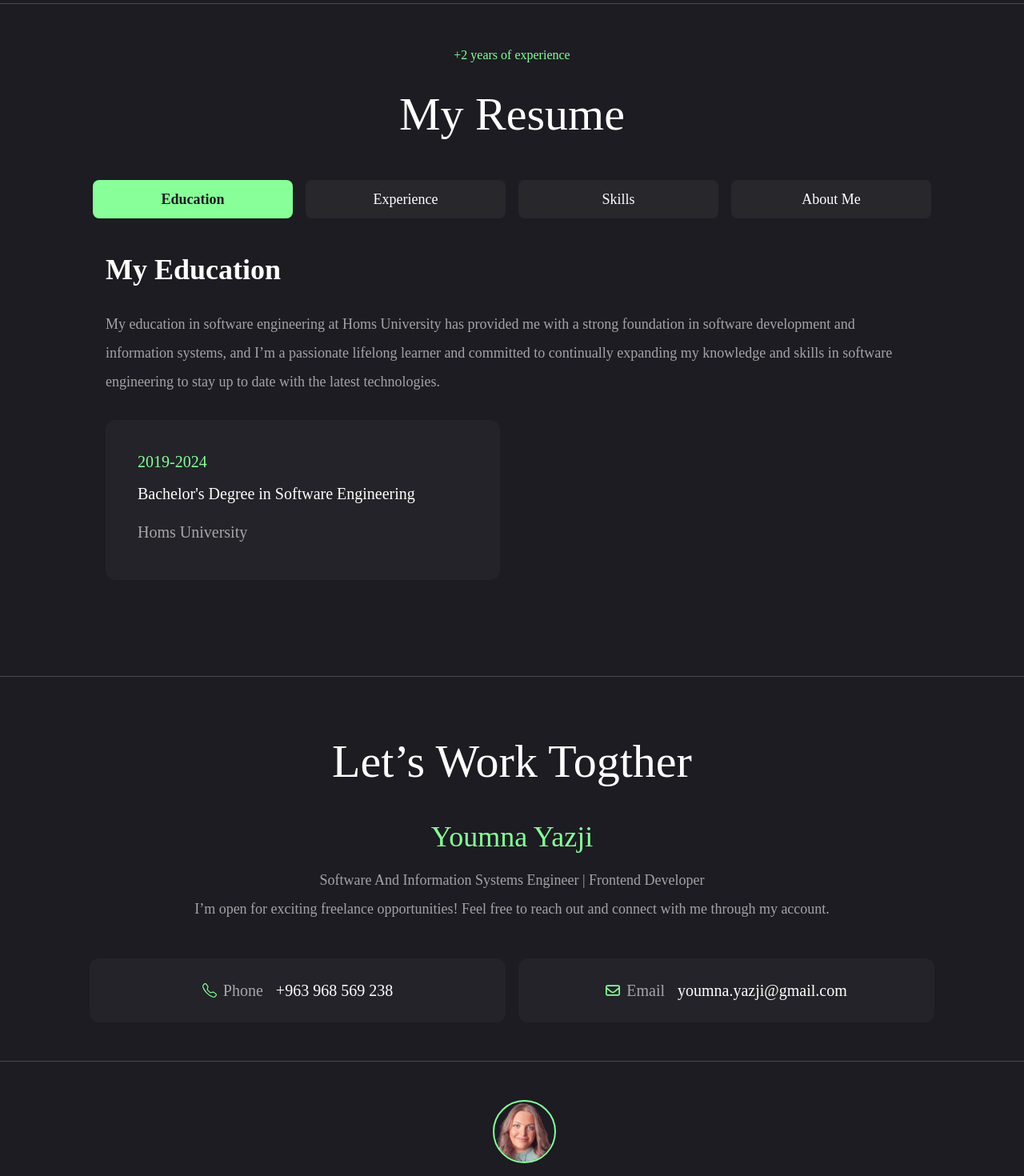
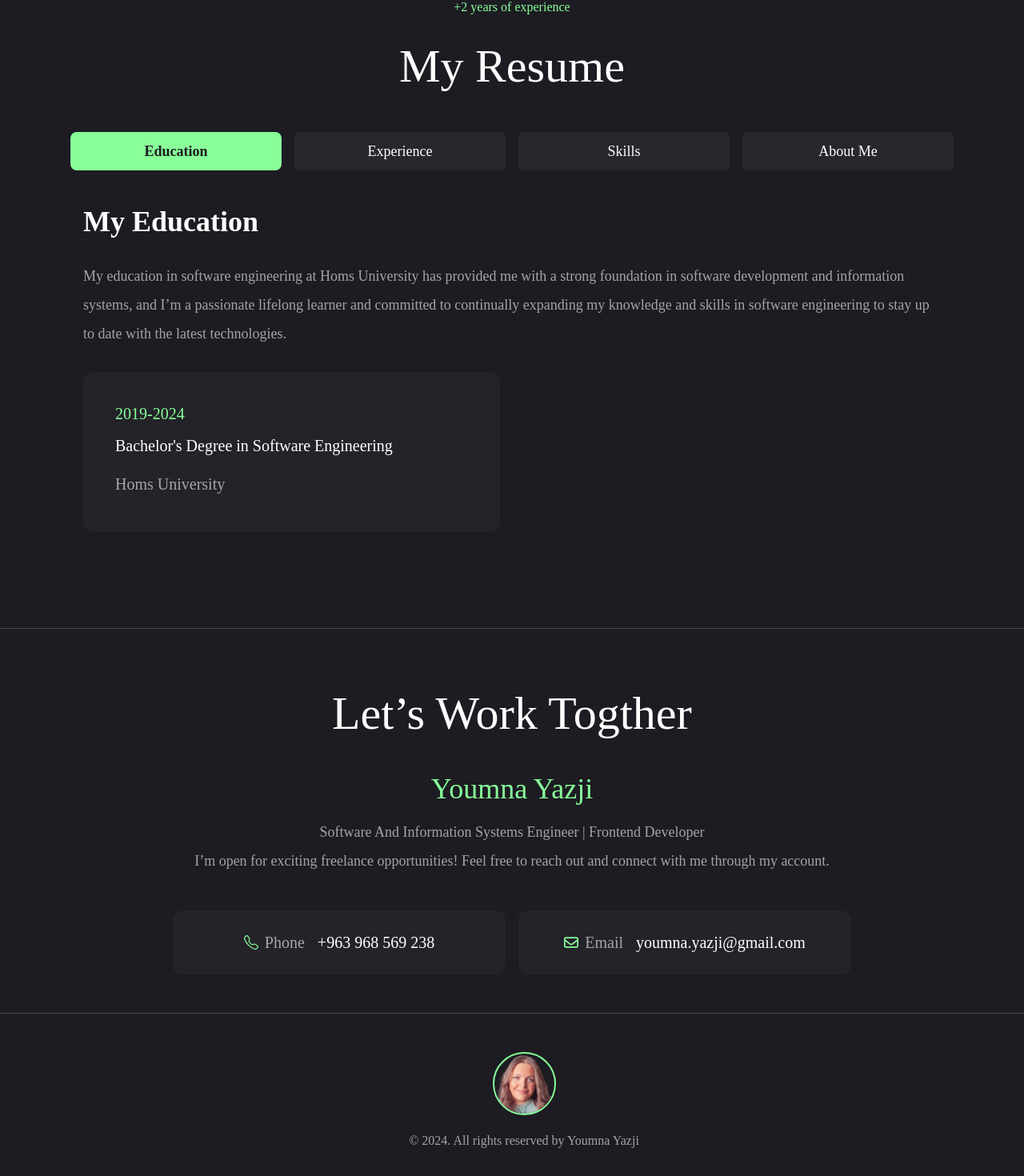
Before and after one commit to YoumnaYazji/My-Portfolio, a Next.js app: page / in a window 1280 px wide. Shown: the part 3352-4822 px from the top of the page at 80% size. Built offline with nearby package versions, Linux system fonts and the light colour scheme.

Commit message:
Edit Borders

```diff
--- a/app/contact/page.jsx
+++ b/app/contact/page.jsx
@@ -32,7 +32,7 @@ const Contact =() =>{
         <br/>
         I’m open for exciting freelance opportunities! Feel free to reach out and connect with me through my account.
         </p>
-        <div className="px-12 mt-5 xl:w-[90%] mx-auto xs:w-full md:x-full">
+        <div className=" mt-5 xl:w-[90%] mx-auto xs:w-full md:x-full flex items-center justify-center">
 
         <div className='flex flex-col gap-[30px] text-center xl:text-left'>
 
@@ -40,7 +40,7 @@ const Contact =() =>{
         {about.info.map((item, index) => (
         <li
         key={index}
-        className={`bg-[#232329]  text-[20px] h-[80px] w-full px-8 rounded-xl flex items-center justify-center xl:justify-center gap-4 ${
+        className={`bg-[#232329]  text-[20px] h-[80px] w-[52vh] rounded-xl flex items-center justify-center xl:justify-center gap-4 ${
         index >= 0 ? "mt-6" : ""
         }
 
--- a/app/resume/page.jsx
+++ b/app/resume/page.jsx
@@ -165,7 +165,7 @@ const Resume =() =>{
         <>
         <h5 className="text-accent text-center xs:px-10">+2 years of experience</h5>
             <h1 className="text-[66px] text-center xs:text-[58px] xs:px-5">My Resume</h1>
-            <div className="px-12 mt-5 xl:w-[90%] mx-auto xs:w-full md:w-full">
+            <div className="px-5 mt-5 xl:w-[90%] mx-auto xs:w-full md:w-full">
                 <Tabs defaultValue='education' className='gap-[60px]'>
                     <TabsList className='w-full mx-auto xl:mx-0 gap-[60px] md:flex-col md:items-center md:gap-4 lg:flex-row lg:items-start lg:mx-auto xs:flex-col xs:items-center xl:gap-4 xl:mx-0'>
                         <TabsTrigger value='education' className="xl:text-[18px] md:text-[24px]">Education</TabsTrigger>
--- a/app/work/page.jsx
+++ b/app/work/page.jsx
@@ -213,7 +213,7 @@ const Work =() =>{
                             <span style={{ marginRight: '5px',fontSize:'23px' }}>{project.icon}</span> Website
                             </p>*/}
                          <div className="flex items-center justify-between mt-5">
-                         <Link href={`/projects/${project.id}`} className="border border-accent w-[30%] text-center p-1 rounded-xl text-accent link-project">
+                         <Link href={`/projects/${project.id}`} className="border border-accent w-[40%] text-center p-1 rounded-xl text-accent link-project">
                         More Info
                         </Link>
 
@@ -222,7 +222,7 @@ const Work =() =>{
                         href={project.liveDemoLink}
                         target="_blank"
                         rel="noopener noreferrer"
-                        className="bg-accent w-[30%] text-center p-1 rounded-xl text-black link-project"
+                        className="bg-accent w-[40%] text-center p-1 rounded-xl text-black link-project"
                         >
                         Live Demo
                         </a>
```
